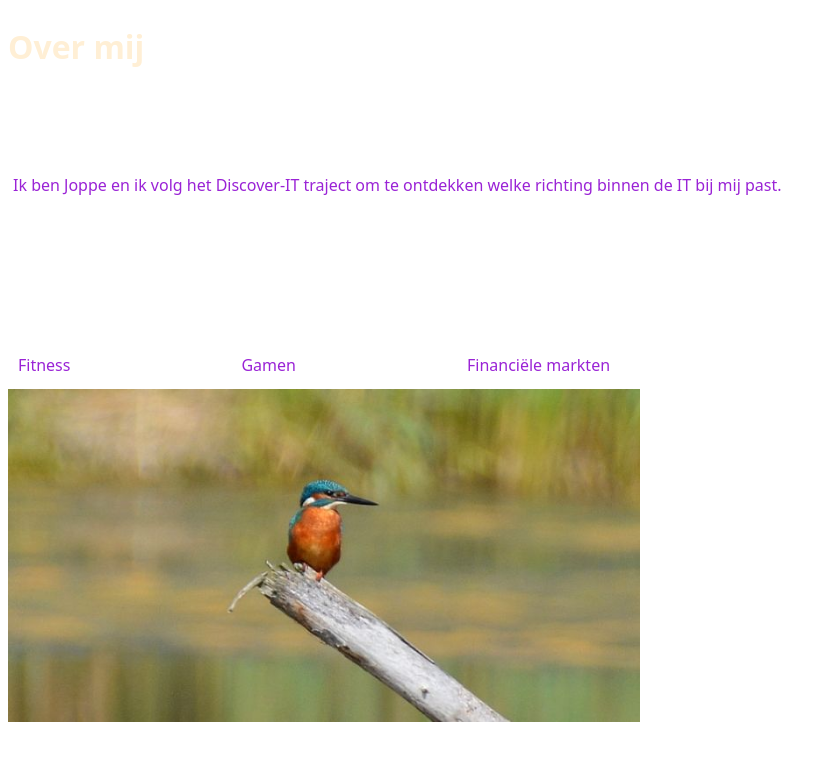
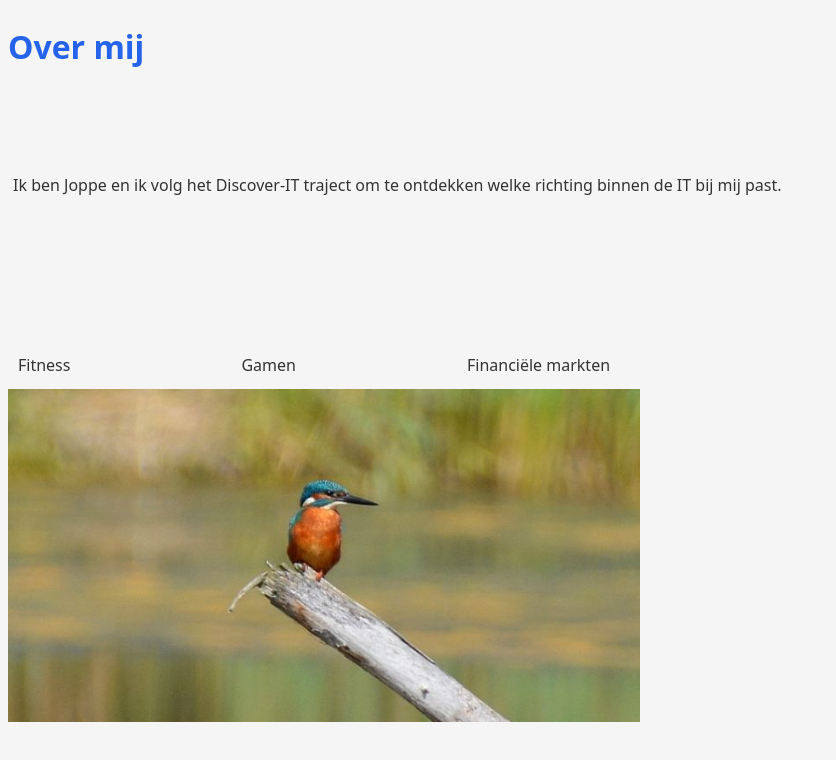
Before and after one commit to jwjoppe-boop/Website_Discover_IT, a plain HTML site: page Index.html in a window 1280 px wide. Shown: the whole page, without its empty margins (0-836 px from the left). Drawn offline with Linux system fonts and the light colour scheme.

Commit message:
Achtergrond en tekstkleuren gewijzigd

```diff
--- a/stijl.css
+++ b/stijl.css
@@ -1,10 +1,11 @@
 body {
-        font-family: system-ui, sans-serif;
-        color: #9a23d6;
-        line-height: 1.6;
+    font-family: system-ui, sans-serif;
+    background-color: #f5f5f5;
+    color: #333333;
+    line-height: 1.6;
 }
 h1 {
-    color: papayawhip;
+    color: #2563eb;
 }
 img {
     width: 50%
```
